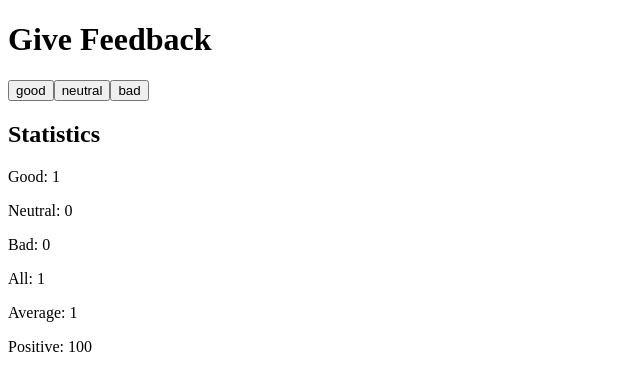
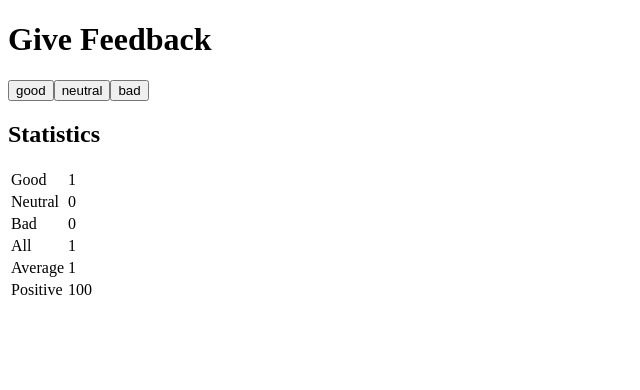
Before and after one commit to Md-Talim/fullstackopen, a React (Vite) app in the folder part1-react-intro/02-unicafe/: page / in a window 1280 px wide. Both pictures are taken after a click on the button "good". Shown: the top 390 px of the page, without its empty margins (0-640 px from the left). Built offline with nearby package versions, Linux system fonts and the light colour scheme.

Commit message:
refactor: update `StatisticLine` component to render table rows for better layout
✅ Finish unicafe step 6

```diff
--- a/part1-react-intro/02-unicafe/src/App.jsx
+++ b/part1-react-intro/02-unicafe/src/App.jsx
@@ -2,9 +2,10 @@ import { useState } from "react";
 
 const StatisticLine = ({ title, value }) => {
   return (
-    <p>
-      {title}: {value}
-    </p>
+    <tr>
+      <td>{title}</td>
+      <td>{value}</td>
+    </tr>
   );
 };
 
@@ -14,14 +15,16 @@ const Statistics = ({ good, neutral, bad }) => {
   const positive = (good / total) * 100;
 
   return (
-    <div>
+    <table>
+      <tbody>
         <StatisticLine title={"Good"} value={good} />
         <StatisticLine title={"Neutral"} value={neutral} />
         <StatisticLine title={"Bad"} value={bad} />
         <StatisticLine title={"All"} value={total} />
         <StatisticLine title={"Average"} value={average} />
         <StatisticLine title={"Positive"} value={positive} />
-    </div>
+      </tbody>
+    </table>
   );
 };
 
```
Lines whose indentation alone changed are shown as unchanged.
